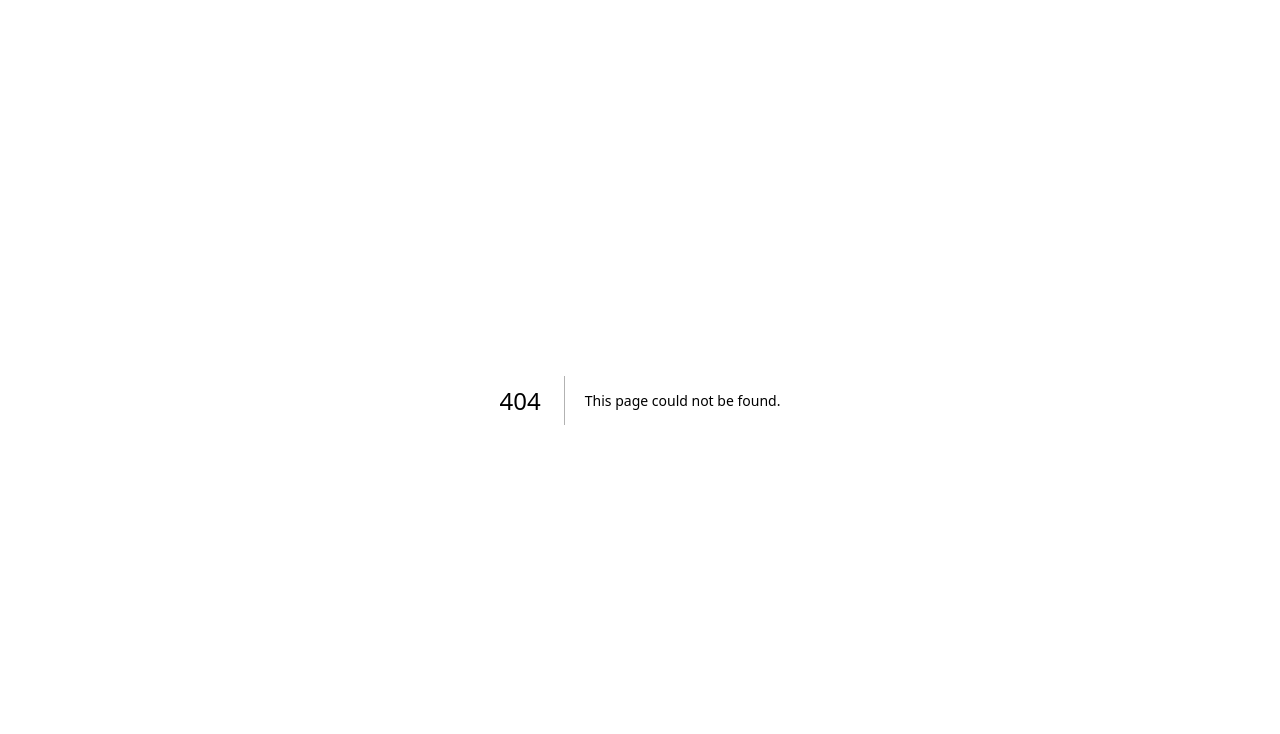
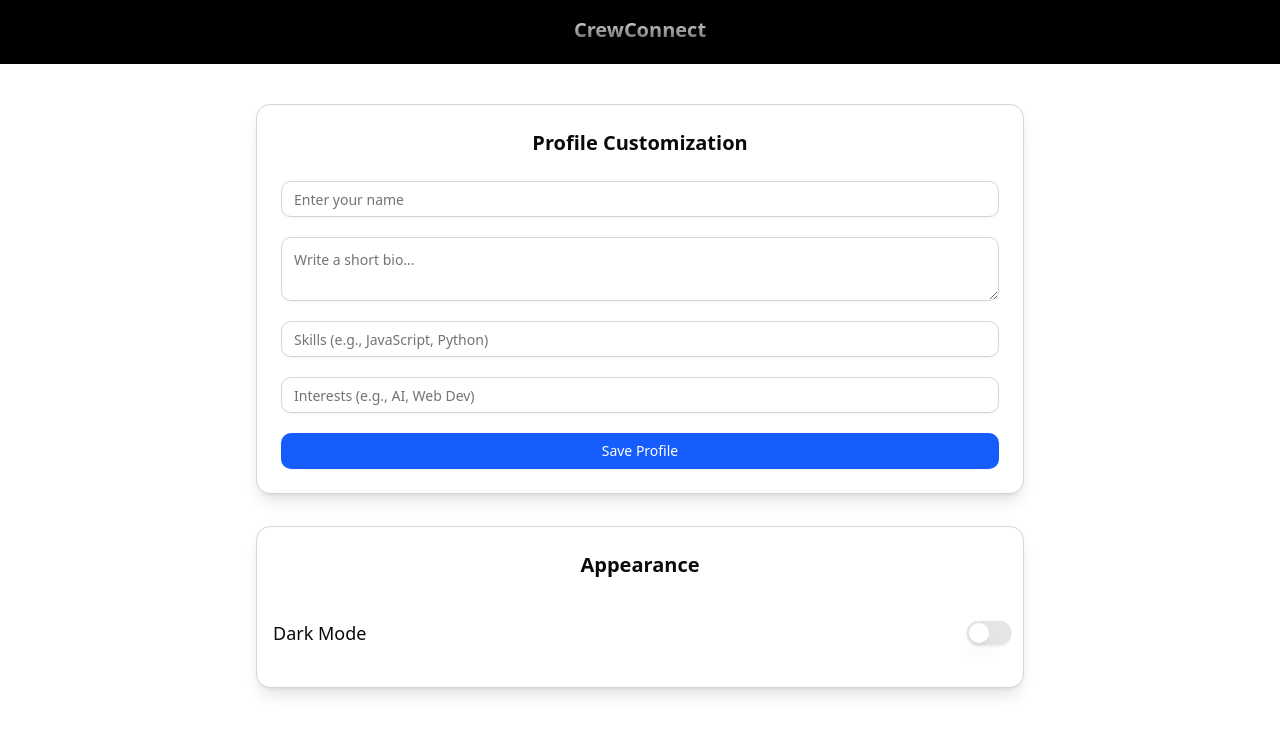
Before and after one commit to DevanshuTripathi/make-my-team, a Next.js app: page /settings in a window 1280 px wide. Before the commit this address had no page. Shown: the top 734 px of the page. Built offline with nearby package versions, Linux system fonts and the light colour scheme.

Commit message:
usersetting done

```diff
--- a/app/dashboard/page.js
+++ b/app/dashboard/page.js
@@ -4,7 +4,8 @@ import Sidebar from "@/components/sidebar";
 import DashboardContent from "@/components/dashboardcontent";
 import TeamsSection from "@/components/teamsection";
 import TaskManagement from "@/components/TaskManagement"; // Import
-import OverviewPanel from "@/components/overview";
+import UserProfileSettings from "@/components/profile/userprofilesetting";
+
 
 export default function Dashboard() {
   const [selectedSection, setSelectedSection] = useState("dashboard");
@@ -24,6 +25,7 @@ export default function Dashboard() {
 
         {selectedSection === "teams" && <TeamsSection />}
         {selectedSection === "tasks" && <TaskManagement />} {/* Show task manager */}
+        {selectedSection === "settings" && <UserProfileSettings />}
       </div>
     </div>
   );
--- a/app/layout.js
+++ b/app/layout.js
@@ -1,12 +1,15 @@
 import "./globals.css";
 import Navbar from "@/components/Navbar";
+import { ThemeProvider } from "next-themes";
 
 export default function RootLayout({ children }) {
   return (
     <html lang="en">
       <body>
-
-        {children}
+        <ThemeProvider attribute="class" defaultTheme="system" enableSystem>
+          <Navbar />
+          {children}
+        </ThemeProvider>
       </body>
     </html>
   );
--- /dev/null
+++ b/app/settings/page.js
@@ -0,0 +1,10 @@
+import UserProfileSettings from "@/components/profile/userprofilesetting";
+
+export default function SettingsPage() {
+  return (
+    <div className="p-6">
+      <h1 className="text-2xl font-bold mb-4">User Settings</h1>
+      <UserProfileSettings />
+    </div>
+  );
+}
--- a/components/dashboardcontent.js
+++ b/components/dashboardcontent.js
@@ -1,3 +1,4 @@
+import OverviewPanel from "@/components/overview";
 export default function DashboardContent() {
   // Sample suggested teammates (Replace with real AI-driven data later)
   const suggestedTeammates = [
@@ -9,12 +10,13 @@ export default function DashboardContent() {
   return (
     <div className="bg-white p-6 rounded-lg shadow-md">
       {/* Welcome Panel */}
-      <h2 className="text-2xl font-semibold mb-4">Welcome to Your Dashboard</h2>
-      <p className="text-gray-600">Here you can manage your profile, team, and more.</p>
+      <OverviewPanel/>
+
+
 
       {/* AI-Powered Team Matchmaking */}
       <div className="mt-8">
-        <h3 className="text-xl font-semibold mb-4">AI-Powered Team Matchmaking</h3>
+        <h1 className="text-xl font-semibold mb-4">AI-Powered Team Matchmaking</h1>
         <p className="text-gray-600 mb-4">
           Based on your interests and skills, here are some suggested teammates:
         </p>
--- /dev/null
+++ b/components/profile/userprofilesetting.js
@@ -0,0 +1,51 @@
+"use client";
+import { useState } from "react";
+import { Switch } from "@/components/ui/switch";
+import { Input } from "@/components/ui/input";
+import { Textarea } from "@/components/ui/textarea";
+import { Button } from "@/components/ui/button";
+import { Card, CardContent, CardHeader, CardTitle } from "@/components/ui/card";
+import { useTheme } from "next-themes";
+
+export default function UserProfileSettings() {
+  const { theme, setTheme } = useTheme();
+  const [profile, setProfile] = useState({
+    name: "",
+    bio: "",
+    skills: "",
+    interests: "",
+  });
+
+  const handleChange = (e) => {
+    setProfile({ ...profile, [e.target.name]: e.target.value });
+  };
+
+  return (
+    <div className="flex flex-col items-center p-8 gap-8">
+      {/* Profile Customization */}
+      <Card className="max-w-3xl w-full shadow-lg rounded-xl border border-gray-300 dark:border-gray-800">
+        <CardHeader className="text-center">
+          <CardTitle className="text-xl font-semibold">Profile Customization</CardTitle>
+        </CardHeader>
+        <CardContent className="space-y-5">
+          <Input name="name" placeholder="Enter your name" value={profile.name} onChange={handleChange} className="w-full p-3 border border-gray-300 dark:border-gray-700 rounded-lg focus:ring-2 focus:ring-blue-500" />
+          <Textarea name="bio" placeholder="Write a short bio..." value={profile.bio} onChange={handleChange} className="w-full p-3 border border-gray-300 dark:border-gray-700 rounded-lg focus:ring-2 focus:ring-blue-500" />
+          <Input name="skills" placeholder="Skills (e.g., JavaScript, Python)" value={profile.skills} onChange={handleChange} className="w-full p-3 border border-gray-300 dark:border-gray-700 rounded-lg focus:ring-2 focus:ring-blue-500" />
+          <Input name="interests" placeholder="Interests (e.g., AI, Web Dev)" value={profile.interests} onChange={handleChange} className="w-full p-3 border border-gray-300 dark:border-gray-700 rounded-lg focus:ring-2 focus:ring-blue-500" />
+          <Button className="w-full bg-blue-600 hover:bg-blue-700 text-white font-medium py-3 rounded-lg">Save Profile</Button>
+        </CardContent>
+      </Card>
+
+      {/* Appearance Settings */}
+      <Card className="max-w-3xl w-full shadow-lg rounded-xl border border-gray-300 dark:border-gray-800">
+        <CardHeader className="text-center">
+          <CardTitle className="text-xl font-semibold">Appearance</CardTitle>
+        </CardHeader>
+        <CardContent className="flex items-center justify-between p-4">
+          <span className="text-lg">Dark Mode</span>
+          <Switch checked={theme === "dark"} onCheckedChange={() => setTheme(theme === "dark" ? "light" : "dark")} className="scale-125" />
+        </CardContent>
+      </Card>
+    </div>
+  );
+}
--- a/components/sidebar.js
+++ b/components/sidebar.js
@@ -1,43 +1,65 @@
 import { useState } from "react";
-import { FaTachometerAlt, FaUsers } from "react-icons/fa"; // Importing icons
+import { FaTachometerAlt, FaUsers, FaTasks, FaUserCog, FaMoon, FaSun } from "react-icons/fa";
+import { useTheme } from "next-themes";
 
 export default function Sidebar({ onSelectSection }) {
-  const [activeSection, setActiveSection] = useState("dashboard"); // Track active section
+  const [activeSection, setActiveSection] = useState("dashboard");
+  const { theme, setTheme } = useTheme();
 
   const handleSelect = (section) => {
     setActiveSection(section);
-    onSelectSection(section);
+    onSelectSection(section); // ✅ Ensure it updates the main content
   };
 
   return (
-    <div className="p-6 space-y-4">
+    <div className="h-screen w-64 bg-gray-900 text-white p-6 space-y-4 fixed">
       <button
         className={`flex items-center w-full text-left p-3 rounded-lg gap-3 ${
-          activeSection === "dashboard" ? "bg-blue-600" : "bg-gray-800 hover:bg-gray-700"
+          activeSection === "dashboard" ? "bg-blue-600" : "hover:bg-gray-700"
         }`}
         onClick={() => handleSelect("dashboard")}
       >
-        <FaTachometerAlt size={20} /> {/* Dashboard Icon */}
+        <FaTachometerAlt size={20} />
         Dashboard
       </button>
 
       <button
         className={`flex items-center w-full text-left p-3 rounded-lg gap-3 ${
-          activeSection === "teams" ? "bg-blue-600" : "bg-gray-800 hover:bg-gray-700"
+          activeSection === "teams" ? "bg-blue-600" : "hover:bg-gray-700"
         }`}
         onClick={() => handleSelect("teams")}
       >
-        <FaUsers size={20} /> {/* Teams Icon */}
+        <FaUsers size={20} />
         My Teams
       </button>
+
       <button
-  className={`block w-full text-left p-3 rounded-lg ${
-    activeSection === "tasks" ? "bg-blue-600" : "bg-gray-800 hover:bg-gray-700"
-  }`}
-  onClick={() => handleSelect("tasks")}
->
-  Task Management
-</button>
+        className={`flex items-center w-full text-left p-3 rounded-lg gap-3 ${
+          activeSection === "tasks" ? "bg-blue-600" : "hover:bg-gray-700"
+        }`}
+        onClick={() => handleSelect("tasks")}
+      >
+        <FaTasks size={20} />
+        Task Management
+      </button>
+
+      <button
+        className={`flex items-center w-full text-left p-3 rounded-lg gap-3 ${
+          activeSection === "settings" ? "bg-blue-600" : "hover:bg-gray-700"
+        }`}
+        onClick={() => handleSelect("settings")}
+      >
+        <FaUserCog size={20} />
+        User Settings
+      </button>
+
+      <button
+        className="flex items-center w-full text-left p-3 rounded-lg gap-3 hover:bg-gray-700"
+        onClick={() => setTheme(theme === "dark" ? "light" : "dark")}
+      >
+        {theme === "dark" ? <FaSun size={20} /> : <FaMoon size={20} />}
+        {theme === "dark" ? "Light Mode" : "Dark Mode"}
+      </button>
     </div>
   );
 }
--- /dev/null
+++ b/components/ui/ThemeToggle.jsx
@@ -0,0 +1,25 @@
+"use client";
+
+import { useTheme } from "next-themes";
+import { useEffect, useState } from "react";
+import { Moon, Sun } from "lucide-react";
+
+export default function ThemeToggle() {
+  const { theme, setTheme } = useTheme();
+  const [mounted, setMounted] = useState(false);
+
+  useEffect(() => {
+    setMounted(true);
+  }, []);
+
+  if (!mounted) return null; // Prevents hydration errors
+
+  return (
+    <button
+      onClick={() => setTheme(theme === "dark" ? "light" : "dark")}
+      className="p-2 rounded-lg bg-gray-200 dark:bg-gray-800 transition"
+    >
+      {theme === "dark" ? <Sun className="w-5 h-5 text-yellow-500" /> : <Moon className="w-5 h-5 text-gray-900" />}
+    </button>
+  );
+}
--- /dev/null
+++ b/components/ui/switch.jsx
@@ -0,0 +1,29 @@
+"use client"
+
+import * as React from "react"
+import * as SwitchPrimitive from "@radix-ui/react-switch"
+
+import { cn } from "@/lib/utils"
+
+function Switch({
+  className,
+  ...props
+}) {
+  return (
+    <SwitchPrimitive.Root
+      data-slot="switch"
+      className={cn(
+        "peer data-[state=checked]:bg-primary data-[state=unchecked]:bg-input focus-visible:border-ring focus-visible:ring-ring/50 inline-flex h-5 w-9 shrink-0 items-center rounded-full border-2 border-transparent shadow-xs transition-all outline-none focus-visible:ring-[3px] disabled:cursor-not-allowed disabled:opacity-50",
+        className
+      )}
+      {...props}>
+      <SwitchPrimitive.Thumb
+        data-slot="switch-thumb"
+        className={cn(
+          "bg-background pointer-events-none block size-4 rounded-full ring-0 shadow-lg transition-transform data-[state=checked]:translate-x-4 data-[state=unchecked]:translate-x-0"
+        )} />
+    </SwitchPrimitive.Root>
+  );
+}
+
+export { Switch }
--- /dev/null
+++ b/components/ui/textarea.jsx
@@ -0,0 +1,20 @@
+import * as React from "react"
+
+import { cn } from "@/lib/utils"
+
+function Textarea({
+  className,
+  ...props
+}) {
+  return (
+    <textarea
+      data-slot="textarea"
+      className={cn(
+        "border-input placeholder:text-muted-foreground focus-visible:border-ring focus-visible:ring-ring/50 aria-invalid:ring-destructive/20 dark:aria-invalid:ring-destructive/40 aria-invalid:border-destructive flex field-sizing-content min-h-16 w-full rounded-md border bg-transparent px-3 py-2 text-base shadow-xs transition-[color,box-shadow] outline-none focus-visible:ring-[3px] disabled:cursor-not-allowed disabled:opacity-50 md:text-sm",
+        className
+      )}
+      {...props} />
+  );
+}
+
+export { Textarea }
--- a/package.json
+++ b/package.json
@@ -11,12 +11,14 @@
   "dependencies": {
     "@hello-pangea/dnd": "^18.0.1",
     "@radix-ui/react-slot": "^1.1.2",
+    "@radix-ui/react-switch": "^1.1.3",
     "class-variance-authority": "^0.7.1",
     "clsx": "^2.1.1",
     "firebase": "^11.4.0",
     "framer-motion": "^12.4.10",
     "lucide-react": "^0.477.0",
     "next": "15.2.1",
+    "next-themes": "^0.4.4",
     "react": "^19.0.0",
     "react-dnd": "^16.0.1",
     "react-dnd-html5-backend": "^16.0.1",
```
Also changed, not shown: 1 other file (tests, documents, lock files or other folders).
